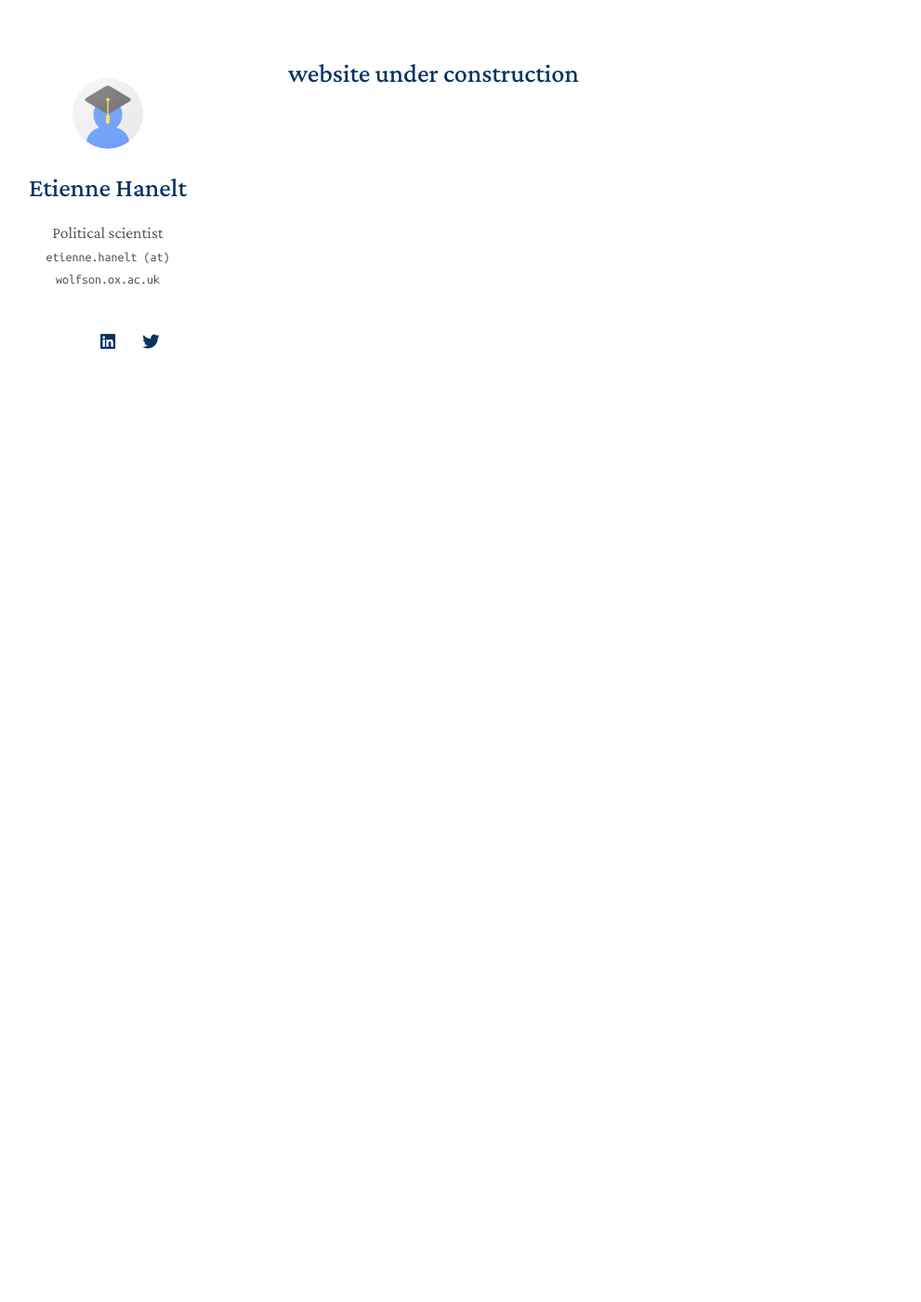
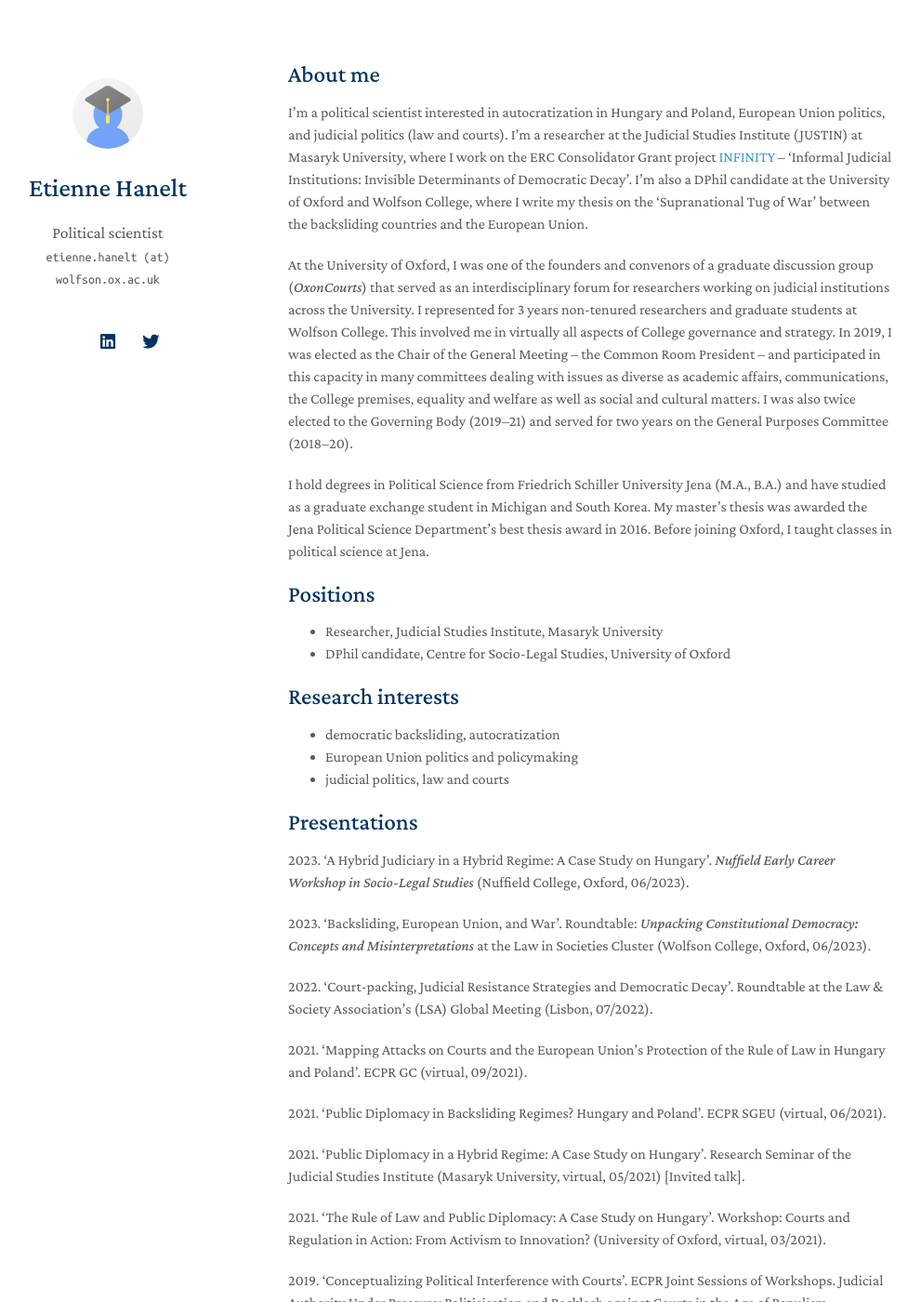
Before and after one commit to EtienneHanelt/etiennehanelt.github.io, a Jekyll site: the page built from index.md, in a window 1280 px wide and 1400 px high. Shown: the whole window at 93% size, without its empty margins (160-1151 px from the left). Built offline with Jekyll 4.4.1, drawn with Linux system fonts in a browser that asks for light colours; nearby versions of some CDN libraries; a style sheet for code colours, icons or effects is not loaded; our own code applies the rules of GitHub Pages for plain Markdown files; some of the changed text lies outside the part shown.

Commit message:
Update index.md

```diff
--- a/index.md
+++ b/index.md
@@ -2,7 +2,51 @@
 layout: homepage
 ---
 
-# website under construction
+## About me
+
+I'm a political scientist interested in autocratization in Hungary and Poland, European Union politics, and judicial politics (law and courts). I'm a researcher at the Judicial Studies Institute (JUSTIN) at Masaryk University, where I work on the ERC Consolidator Grant project [INFINITY](https://justin.law.muni.cz/en/projects/infinity-2021-2026) – 'Informal Judicial Institutions: Invisible Determinants of Democratic Decay'. I'm also a DPhil candidate at the University of Oxford and Wolfson College, where I write my thesis on the 'Supranational Tug of War' between the backsliding countries and the European Union.
+
+At the University of Oxford, I was one of the founders and convenors of a graduate discussion group  (_OxonCourts_) that served as an interdisciplinary forum for researchers working on judicial institutions across the University. I represented for 3 years non-tenured researchers and graduate students at Wolfson College. This involved me in virtually all aspects of College governance and strategy. In 2019, I was elected as the Chair of the General Meeting – the Common Room President – and participated in this capacity in many committees dealing with issues as diverse as academic affairs, communications, the College premises, equality and welfare as well as social and cultural matters. I was also twice elected to the Governing Body (2019–21) and served for two years on the General Purposes Committee (2018–20).
+
+I hold degrees in Political Science from Friedrich Schiller University Jena (M.A., B.A.) and have studied as a graduate exchange student in Michigan and South Korea. My master's thesis was awarded the Jena Political Science Department's best thesis award in 2016. Before joining Oxford, I taught classes in political science at Jena.
+
+
+## Positions
+
+- Researcher, Judicial Studies Institute, Masaryk University
+- DPhil candidate, Centre for Socio-Legal Studies, University of Oxford
+
+
+## Research interests
+
+- democratic backsliding, autocratization
+- European Union politics and policymaking
+- judicial politics, law and courts
+
+
+## Presentations
+
+2023\. 'A Hybrid Judiciary in a Hybrid Regime: A Case Study on Hungary'. _Nuffield Early Career Workshop in Socio-Legal Studies_ (Nuffield College, Oxford, 06/2023).
+
+2023\. 'Backsliding, European Union, and War'. Roundtable: _Unpacking Constitutional Democracy: Concepts and Misinterpretations_ at the Law in Societies Cluster (Wolfson College, Oxford, 06/2023).
+
+2022\. ‘Court-packing, Judicial Resistance Strategies and Democratic Decay’. Roundtable at the Law & Society Association’s (LSA) Global Meeting (Lisbon, 07/2022).
+
+2021\. ‘Mapping Attacks on Courts and the European Union’s Protection of the Rule of Law in Hungary and Poland’. ECPR GC (virtual, 09/2021).
+
+2021\. ‘Public Diplomacy in Backsliding Regimes? Hungary and Poland’. ECPR SGEU (virtual, 06/2021).
+
+2021\. ‘Public Diplomacy in a Hybrid Regime: A Case Study on Hungary’. Research Seminar of the Judicial Studies Institute (Masaryk University, virtual, 05/2021) [Invited talk].
+
+2021\. ‘The Rule of Law and Public Diplomacy: A Case Study on Hungary’. Workshop: Courts and Regulation in Action: From Activism to Innovation? (University of Oxford, virtual, 03/2021).
+
+2019\. ‘Conceptualizing Political Interference with Courts’. ECPR Joint Sessions of Workshops. Judicial Authority Under Pressure: Politicisation and Backlash against Courts in the Age of Populism (UCLouvain Mons, 04/2019).
+
+2018\. ‘Insurance, Backlash, and the Unsustainability of Judicial Authority’. Workshop: Dialogues on Law and Politics (University of Oxford, 10/2018).
+
+2013\. ‘Dan Quayle (1989–1993) – the Vice President as a burden on the presidency’. Workshop: The Vice President of the United States (Friedrich Schiller University Jena, 07/2013).
+
+
 
 <!--
 {% include_relative _includes/publications.md %}
```
